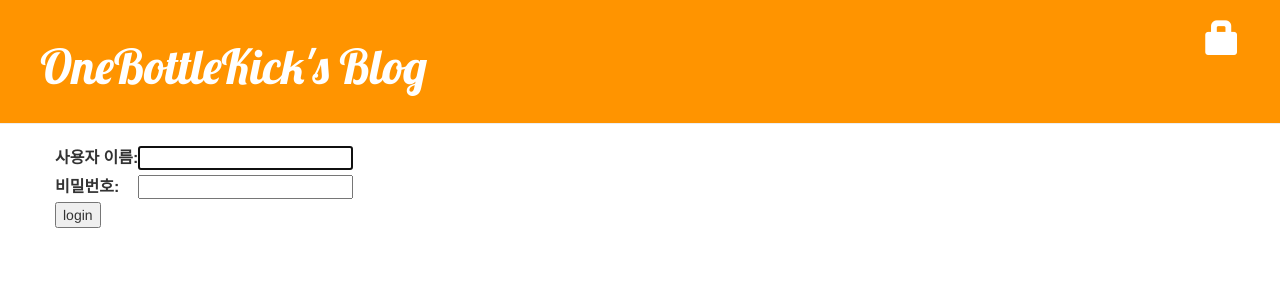
After one commit to OneBottleKick/my-first-blog, a Django app: page /accounts/login/ in a window 1280 px wide. The commit adds this page. Shown: the top 300 px of the page. Run offline with Django 3.2, Linux system fonts and the light colour scheme; some libraries are stand-ins or nearby versions.

Commit message:
Made login, logout form

```diff
--- a/blog/templates/blog/base.html
+++ b/blog/templates/blog/base.html
@@ -11,9 +11,10 @@
         <div class="page-header">
             {% if user.is_authenticated %}
                 <a href="{% url 'post_new' %}" class="top-menu"><span class="glyphicon glyphicon-plus"></span></a>
-            {% endif %}
-            {% if user.is_authenticated %}
-            <a href="{% url 'post_draft_list' %}" class="top-menu"><span class="glyphicon glyphicon-edit"></span></a>
+                <a href="{% url 'post_draft_list' %}" class="top-menu"><span class="glyphicon glyphicon-edit"></span></a>
+                <p class="top-menu">Hello {{ user.username }} <small>(<a href="{% url 'logout' %}">Log out</a>)</small></p>
+            {% else %}
+                <a href="{% url 'login' %}" class="top-menu"><span class="glyphicon glyphicon-lock"></span></a>
             {% endif %}
             <h1><a href="/">OneBottleKick's Blog</a></h1>
         </div>
--- /dev/null
+++ b/blog/templates/registration/login.html
@@ -0,0 +1,24 @@
+{% extends "blog/base.html" %}
+
+{% block content %}
+    {% if form.errors %}
+        <p>이름과 비밀번호가 일치하지 않습니다. 다시 시도해주세요.</p>
+    {% endif %}
+
+    <form method="post" action="{% url 'login' %}">
+    {% csrf_token %}
+        <table>
+        <tr>
+            <td>{{ form.username.label_tag }}</td>
+            <td>{{ form.username }}</td>
+        </tr>
+        <tr>
+            <td>{{ form.password.label_tag }}</td>
+            <td>{{ form.password }}</td>
+        </tr>
+        </table>
+
+        <input type="submit" value="login" />
+        <input type="hidden" name="next" value="{{ next }}" />
+    </form>
+{% endblock %}
--- a/blog/views.py
+++ b/blog/views.py
@@ -2,6 +2,7 @@ from django.shortcuts import render, get_object_or_404, redirect
 from django.utils import timezone
 from .models import Post
 from .forms import PostForm
+from django.contrib.auth.decorators import login_required
 
 def post_list(request):
     posts = Post.objects.filter(published_date__lte=timezone.now()).order_by('published_date')
@@ -11,6 +12,7 @@ def post_detail(request,pk):
     post = get_object_or_404(Post, pk=pk)
     return render(request, 'blog/post_detail.html', {'post':post})
 
+@login_required
 def post_new(request):
     if request.method == "POST":
         form = PostForm(request.POST)
@@ -24,6 +26,7 @@ def post_new(request):
         form = PostForm()
     return render(request, 'blog/post_edit.html', {'form': form})
 
+@login_required
 def post_edit(request, pk):
     post = get_object_or_404(Post, pk=pk)
     if request.method == "POST":
@@ -38,15 +41,18 @@ def post_edit(request, pk):
         form = PostForm(instance=post)
     return render(request, 'blog/post_edit.html', {'form': form})
 
+@login_required
 def post_draft_list(request):
     posts = Post.objects.filter(published_date__isnull=True).order_by('created_date')
     return render(request, 'blog/post_draft_list.html', {'posts': posts})
 
+@login_required
 def post_publish(request, pk):
     post = get_object_or_404(Post, pk=pk)
     post.publish()
     return redirect('post_detail', pk=pk)
 
+@login_required
 def post_remove(request, pk):
     post = get_object_or_404(Post, pk=pk)
     post.delete()
--- a/mysite/settings.py
+++ b/mysite/settings.py
@@ -100,6 +100,8 @@ AUTH_PASSWORD_VALIDATORS = [
     },
 ]
 
+LOGIN_REDIRECT_URL = '/'
+
 
 # Internationalization
 # https://docs.djangoproject.com/en/3.0/topics/i18n/
--- a/mysite/urls.py
+++ b/mysite/urls.py
@@ -13,10 +13,14 @@ Including another URLconf
     1. Import the include() function: from django.urls import include, path
     2. Add a URL to urlpatterns:  path('blog/', include('blog.urls'))
 """
+from django.conf.urls import include, url
 from django.contrib import admin
-from django.urls import path, include
+
+from django.contrib.auth import views
 
 urlpatterns = [
-    path('admin/', admin.site.urls),
-    path('', include('blog.urls')),
+    url(r'^admin/', admin.site.urls),
+    url(r'^accounts/login/$', views.login, name='login'),
+    url(r'^accounts/logout/$', views.logout, name='logout', kwargs={'next_page': '/'}),
+    url(r'', include('blog.urls')),
 ]
```
